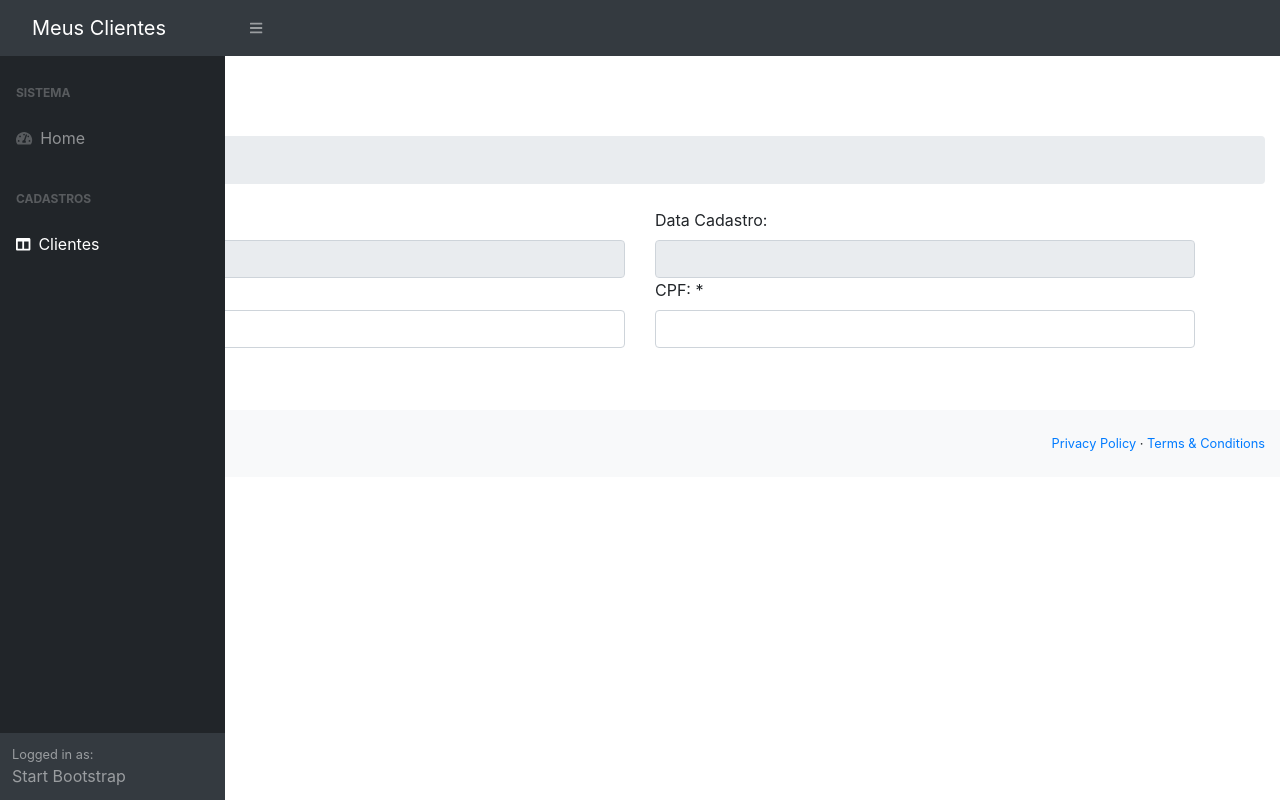
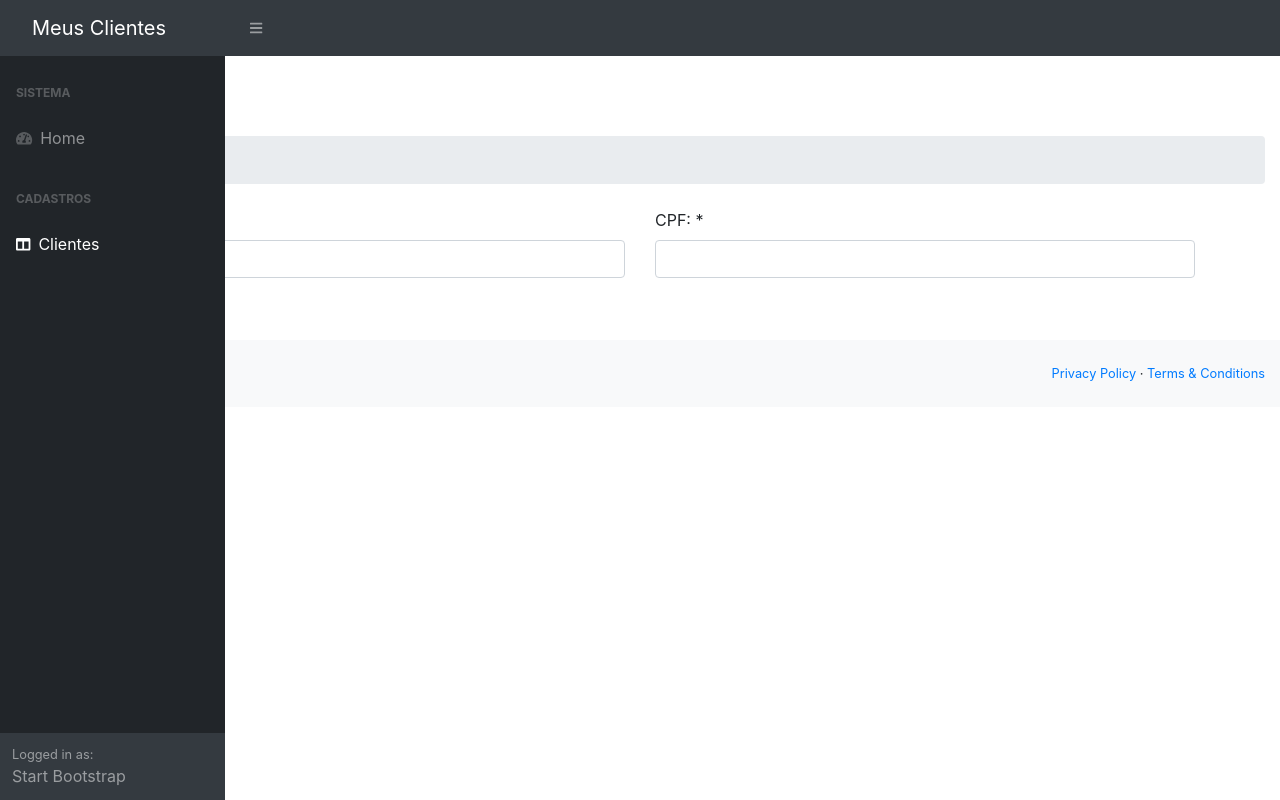
Before and after one commit to riosney/clientes-app, an Angular app: page /clientes-form in a window 1280 px wide. Built offline with nearby package versions, Linux system fonts and the light colour scheme.

Commit message:
Melhorando formulário clientes

```diff
--- a/src/app/clientes/clientes-form/clientes-form.component.html
+++ b/src/app/clientes/clientes-form/clientes-form.component.html
@@ -16,7 +16,7 @@
             </div>
         </div>
 
-        <div class="row">
+        <div class="row" *ngIf="cliente.id">
             <div class="col-md-6">
                 <label>ID:</label>
                 <input type="text" [ngModel]="cliente.id" name="id"
--- a/src/app/clientes/clientes-form/clientes-form.component.ts
+++ b/src/app/clientes/clientes-form/clientes-form.component.ts
@@ -26,10 +26,12 @@
       .salvar(this.cliente)
       .subscribe(response => {
         this.success = true;
+        this.errors = null;
+        this.cliente = response;
       }, errorResponse => {
+        this.success = false;
         this.errors = errorResponse.error.errors;
-      }
-      )
+      })
   }
 
 }
```
